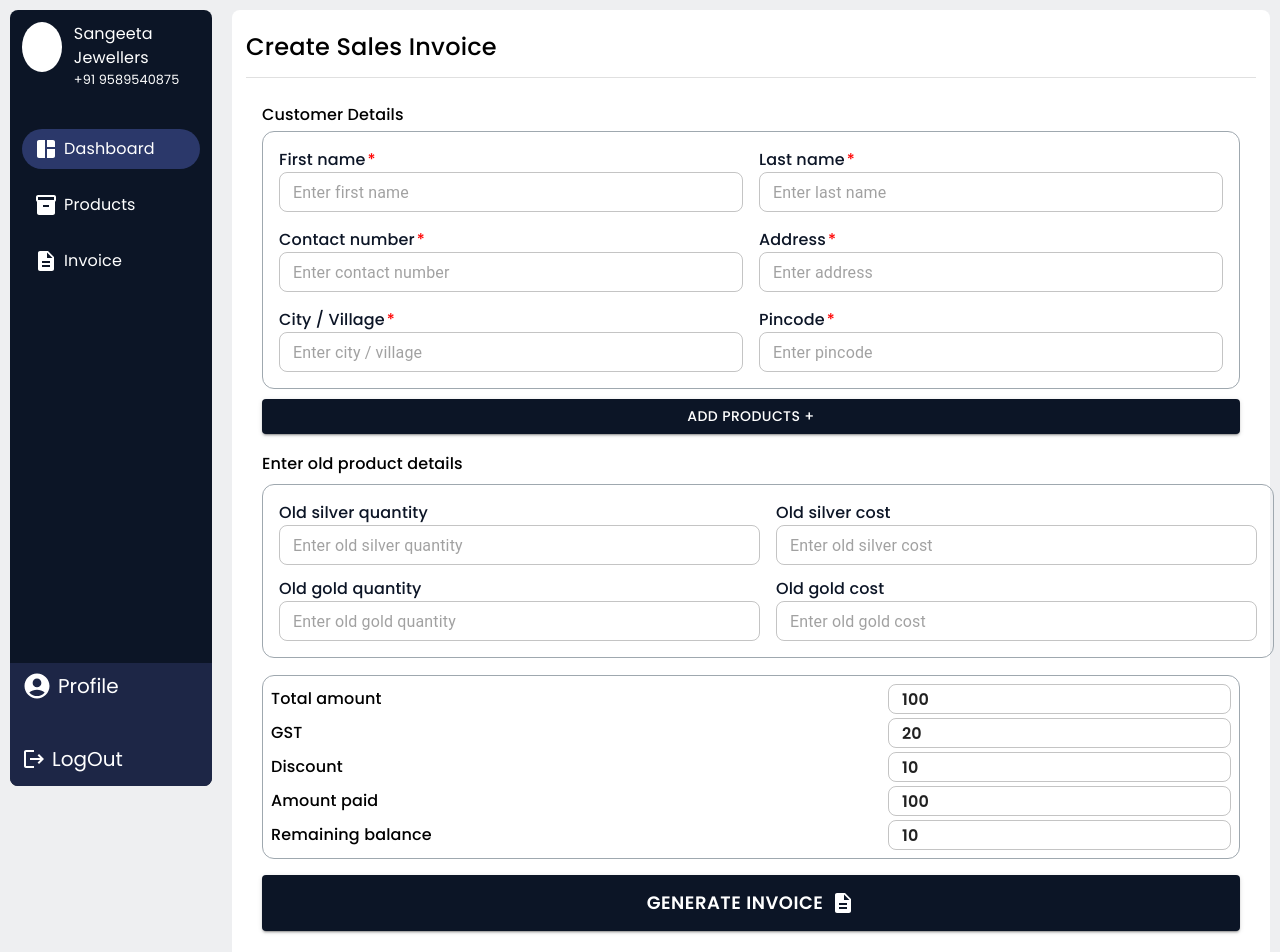
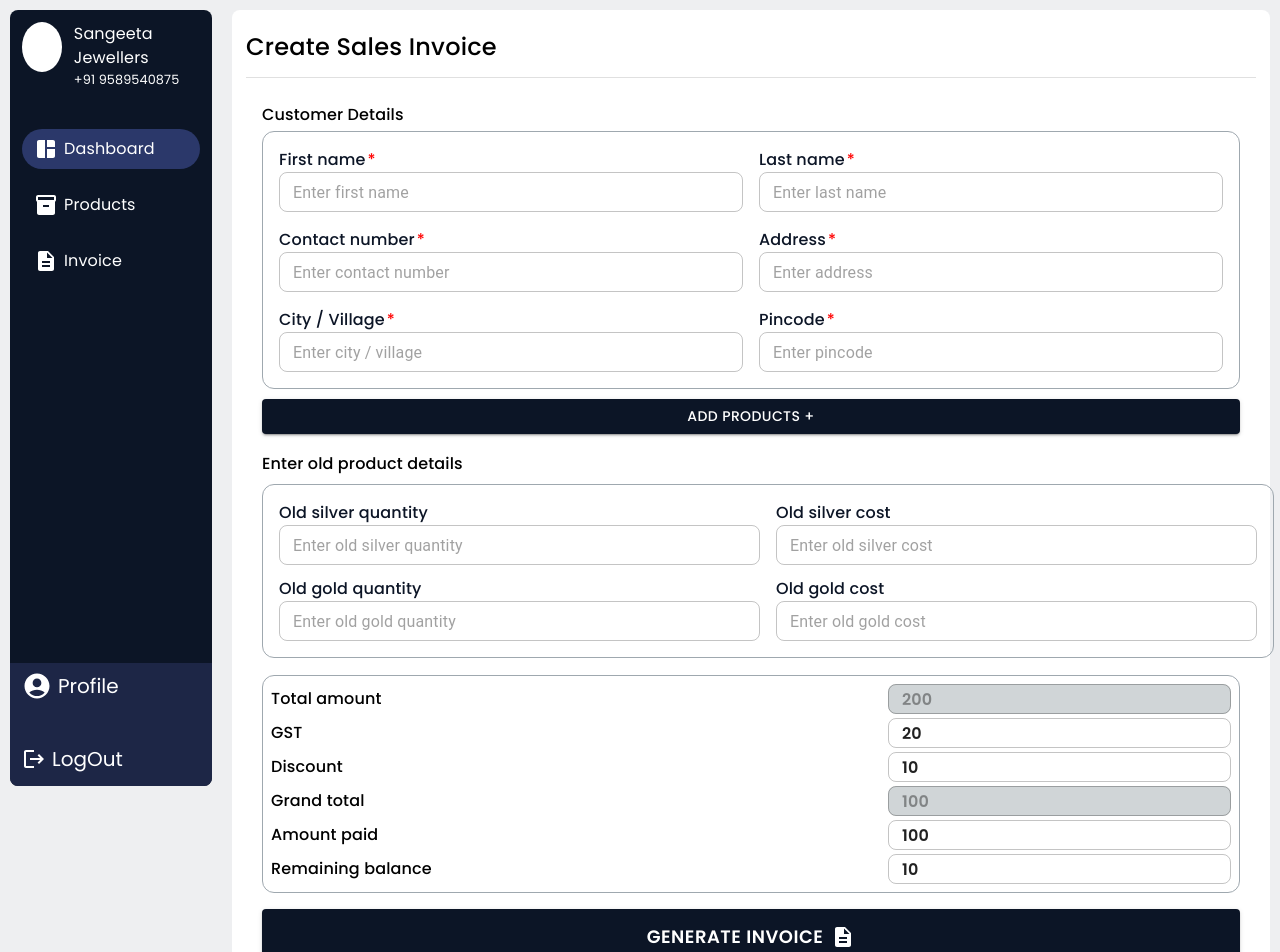
Before and after one commit to tusharbatradev/Invoice-Frontend, a React (Vite) app: page /dashboard/invoice in a window 1280 px wide. Shown: the top 952 px of the page. Built offline with nearby package versions, Linux system fonts and the light colour scheme; sample sign-in values are in the browser's storage.

Commit message:
total is working on invoice page

```diff
--- a/src/Invoice/AmountDetails.jsx
+++ b/src/Invoice/AmountDetails.jsx
@@ -13,7 +13,8 @@ import { updateInvoiceField } from "../redux/Slices/invoiceSlice";
 function AmountDetails({ formData, setFormData, generateInvoice }) {
   const dispatch = useDispatch();
   const invoice = useSelector((state) => state.invoice.invoice);
-  const { grandTotal, gst, amountPaid, discount, remainingBalance } = invoice;
+  const { grandTotal, total, gst, amountPaid, discount, remainingBalance } =
+    invoice;
   const handleChange = (e, fieldName) => {
     const { value } = e.target;
     dispatch(
@@ -60,14 +61,16 @@ function AmountDetails({ formData, setFormData, generateInvoice }) {
                 Total amount
               </Typography>
               <TextField
-                value={grandTotal}
-                onChange={(e) => handleChange(e, "grandTotal")}
+                disabled
+                value={total}
+                onChange={(e) => handleChange(e, "total")}
                 sx={{
                   "& .MuiInputBase-root": {
                     height: "30px",
                     borderRadius: "8px",
                     fontFamily: "Poppins",
                     fontWeight: 600,
+                    backgroundColor: "#D0D5D7",
                     "&.Mui-focused fieldset": {
                       borderColor: "#555555",
                     },
@@ -124,6 +127,32 @@ function AmountDetails({ formData, setFormData, generateInvoice }) {
                   },
                 }}
                 placeholder="Enter discount"
+              />
+            </Stack>
+            <Stack
+              direction={"row"}
+              alignItems={"center"}
+              justifyContent={"space-between"}
+            >
+              <Typography fontFamily={"Poppins"} fontWeight={500}>
+                Grand total
+              </Typography>
+              <TextField
+                disabled
+                value={grandTotal}
+                onChange={(e) => handleChange(e, "grandTotal")}
+                sx={{
+                  "& .MuiInputBase-root": {
+                    height: "30px",
+                    borderRadius: "8px",
+                    backgroundColor: "#D0D5D7",
+                    fontFamily: "Poppins",
+                    fontWeight: 600,
+                    "&.Mui-focused fieldset": {
+                      borderColor: "#555555",
+                    },
+                  },
+                }}
               />
             </Stack>
             <Stack
--- a/src/Invoice/ProductDetails.jsx
+++ b/src/Invoice/ProductDetails.jsx
@@ -28,6 +28,7 @@ function ProductDetails({ id }) {
   const [productValue, setProductValue] = useState("");
   console.log("productValue", productValue);
   const products = useSelector((state) => state.invoice.products);
+  const invoice = useSelector((state) => state.invoice.invoice);
   const product = products?.find((product) => product.id === id);
   const dispatch = useDispatch();
 
@@ -113,6 +114,25 @@ function ProductDetails({ id }) {
 
     return () => clearTimeout(timer);
   }, []);
+  //Calculating Total
+  useEffect(() => {
+    const handleTotal = () => {
+      const sum = products.reduce((acc, curr) => {
+        if (curr.productAmount !== 0)
+          return acc + parseFloat(curr.productAmount);
+      }, 0);
+      console.log("Sum", sum);
+      var total = isNaN(sum) ? invoice.total : parseFloat(sum);
+
+      // if (invoice.gst) {
+      //   const gst = 0.03 * total;
+      //   total += gst;
+      // }
+
+      dispatch(updateInvoiceField({ key: "total", value: total }));
+    };
+    handleTotal();
+  }, [products, dispatch]);
 
   return (
     <Stack padding={"16px"} spacing={"4px"}>
--- a/src/redux/Slices/invoiceSlice.js
+++ b/src/redux/Slices/invoiceSlice.js
@@ -12,6 +12,7 @@ const initialState = {
   products: [],
   invoice: {
     grandTotal: 100,
+    total: 200,
     gst: 20,
     amountPaid: 100,
     discount: 10,
```
